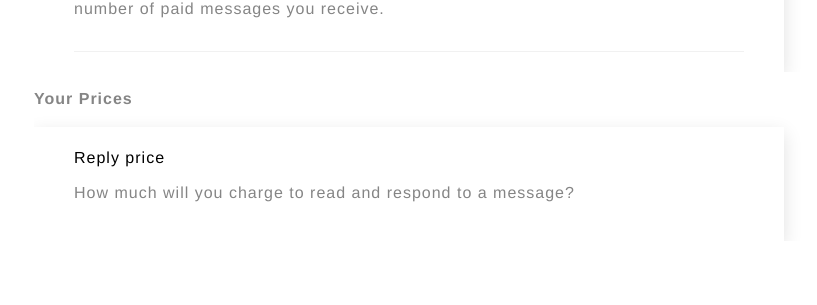
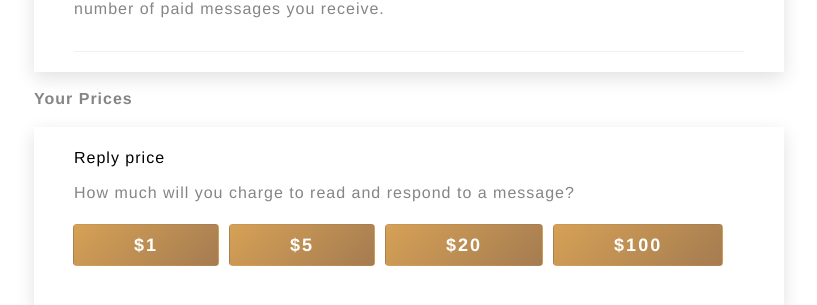
Before and after one commit to dreamsdesign/Earn-Clone-React, a React (Create React App) app: page / in a window 1280 px wide. Shown: the part 1258-1563 px from the top of the page, without its empty margins (396-1213 px from the left). Before the commit the page ends 1499 px from the top, so only its background shows below. Built offline with nearby package versions, Linux system fonts and the light colour scheme.

Commit message:
added the menu box and finished the your prices

```diff
--- a/public/index.html
+++ b/public/index.html
@@ -19,7 +19,7 @@
       work correctly both with client-side routing and a non-root public URL.
       Learn how to configure a non-root public URL by running `npm run build`.
     -->
-    <title>React App</title>
+    <title>Earn Clone</title>
   </head>
   <body>
     <noscript>
--- a/src/App.js
+++ b/src/App.js
@@ -32,7 +32,6 @@ const Sections = styled.section`
   letter-spacing: 1px;
   padding-top: 1px;
   margin-top: -1px;
-  overflow-y: scroll;
 `
 
 class App extends Component {
--- a/src/components/your_prices.js
+++ b/src/components/your_prices.js
@@ -15,6 +15,34 @@ const ReplyPriceText = styled.p`
   margin-top: 12px;
 `;
 
+const MoneyBox = styled.div`
+  margin: 30px -6px;
+  max-width: 638px;
+`;
+
+const Prices = styled.span`
+  position: relative;
+  top: 0;
+  right: 0;
+  bottom: 0;
+  left: 0;
+  margin: 5px;
+  height: 20px;
+  text-align: center;
+  line-height: 20px;
+  background: linear-gradient(-45deg,#a57c51,#d6a156);
+  border: 1px solid transparent;
+  color: #fff;
+  user-select: none;
+  cursor: pointer;
+  letter-spacing: 2px;
+  font-size: 18px;
+  font-weight: 600;
+  height: 48px;
+  border-radius: 4px;
+  padding: 10px 60px;
+`;
+
 class YourPrices extends Component {
   constructor(props) {
     super(props);
@@ -27,6 +55,12 @@ class YourPrices extends Component {
         <Border>
           <ReplyPrice>Reply price</ReplyPrice>
           <ReplyPriceText>How much will you charge to read and respond to a message?</ReplyPriceText>
+          <MoneyBox>
+            <Prices>$1</Prices>
+            <Prices>$5</Prices>
+            <Prices>$20</Prices>
+            <Prices>$100</Prices>
+          </MoneyBox>
         </Border>
       </div>
     )
```
Also changed, not shown: src/components/menu_box.js (added).
